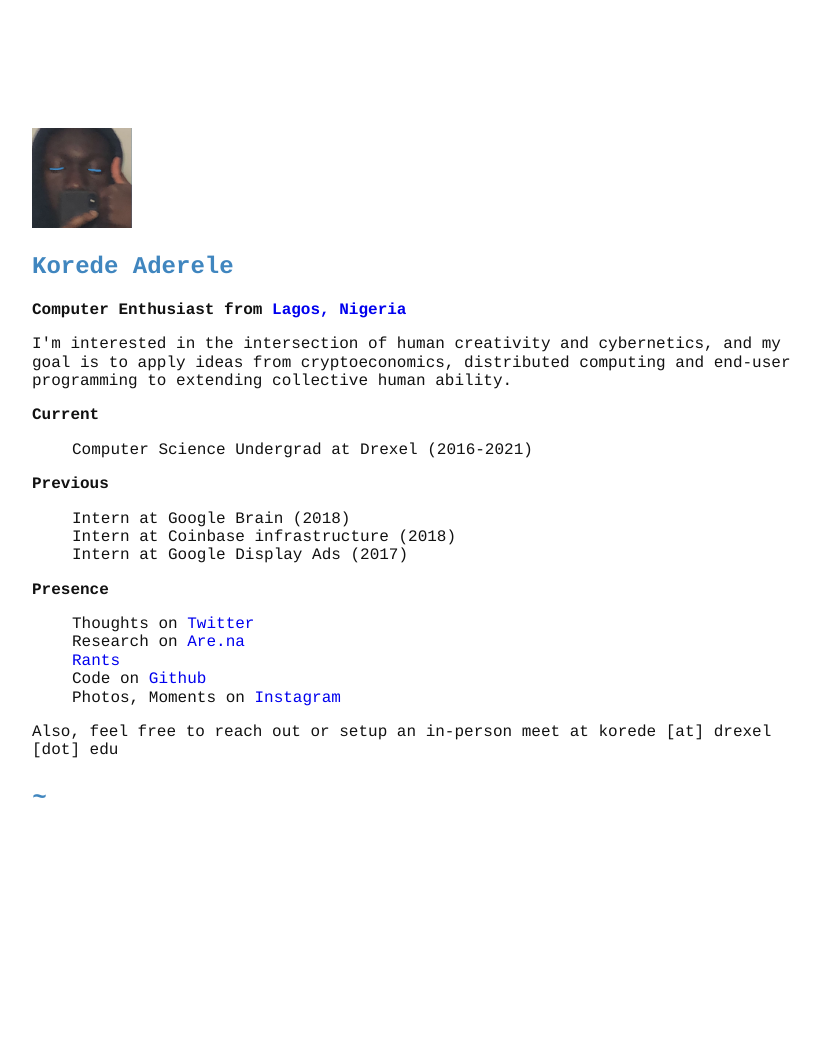
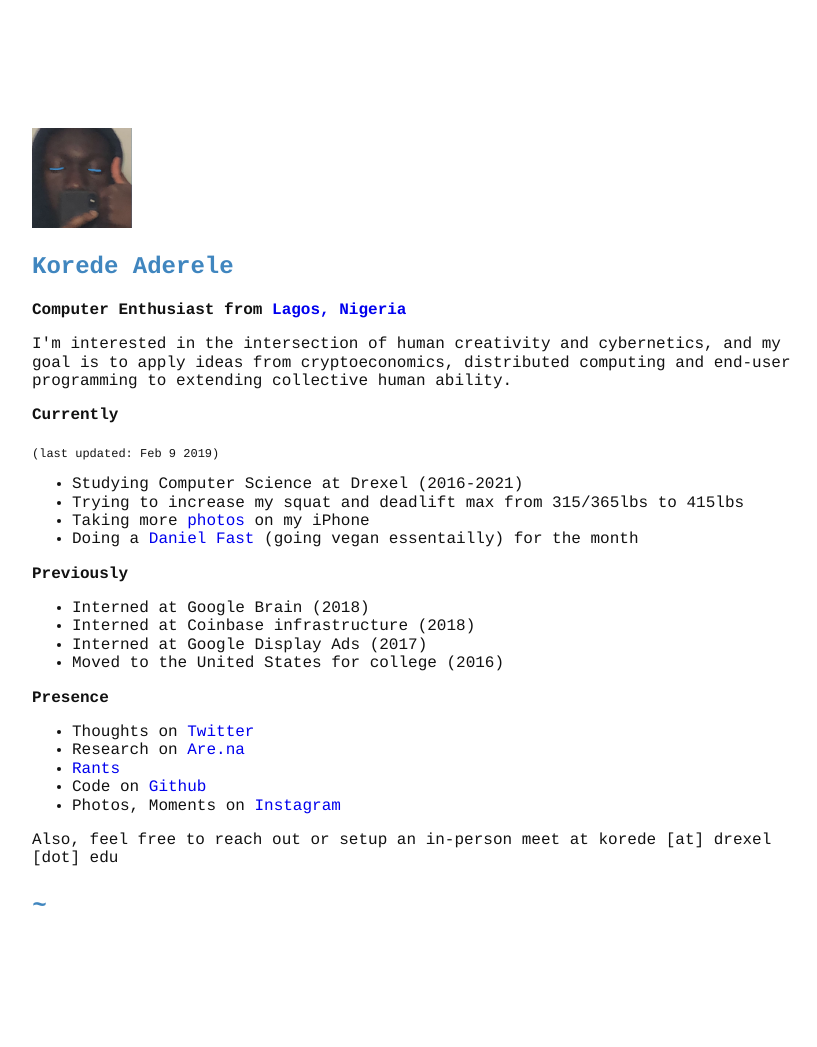
Before and after one commit to Korede-TA/korede-ta.github.io, a Jekyll site: the page built from index.html, in a window 1280 px wide. Shown: the whole page, without its empty margins (96-913 px from the left). Built offline with Jekyll 4.4.1, drawn with Linux system fonts in a browser that asks for light colours; before the commit the page ends 939 px from its top, so only the background shows below that.

Commit message:
update index.html

```diff
--- a/index.html
+++ b/index.html
@@ -15,28 +15,42 @@ title: Korede's Website
 	I'm interested in the intersection of human creativity and cybernetics, and my goal is to apply ideas from cryptoeconomics, distributed computing and end-user programming to extending collective human ability.
 <p/>
 
-<b>Current</b>
-<ul class="list">
+<b>Currently</b>
+<p><sub>(last updated: Feb 9 2019)</sub></p>
+<ul>
 	<li>
-		Computer Science Undergrad at Drexel (2016-2021)
+		Studying Computer Science at Drexel (2016-2021)
+	</li>
+	<li>
+		Trying to increase my squat and deadlift max from 315/365lbs to 415lbs
+	</li>
+	<li>
+		Taking more <a class="link" href="https://www.instagram.com/stories/highlights/17886076405228818"/>photos</a> on my iPhone
+	</li>
+	<li>
+		Doing a <a class="link" href="https://en.wikipedia.org/wiki/Daniel_Fast">Daniel Fast</a> (going vegan essentailly) for the month
 	</li>
 </ul>
 
-<b>Previous</b>
-<ul class="list">
+
+<b>Previously</b>
+<ul>
 	<li>
-		Intern at Google Brain (2018)
+		Interned at Google Brain (2018)
 	</li>
 	<li>
-		Intern at Coinbase infrastructure (2018)
+		Interned at Coinbase infrastructure (2018)
 	</li>
 	<li>
-		Intern at Google Display Ads (2017)
+		Interned at Google Display Ads (2017)
+	</li>
+	<li>
+		Moved to the United States for college (2016)
 	</li>
 </ul>
 
 <b>Presence</b>
-<ul class="list presence">
+<ul class="presence">
 	<li>
 		Thoughts on <a class="link" href="https://twitter.com/korede_ta">Twitter</a>
 	</li>
```
